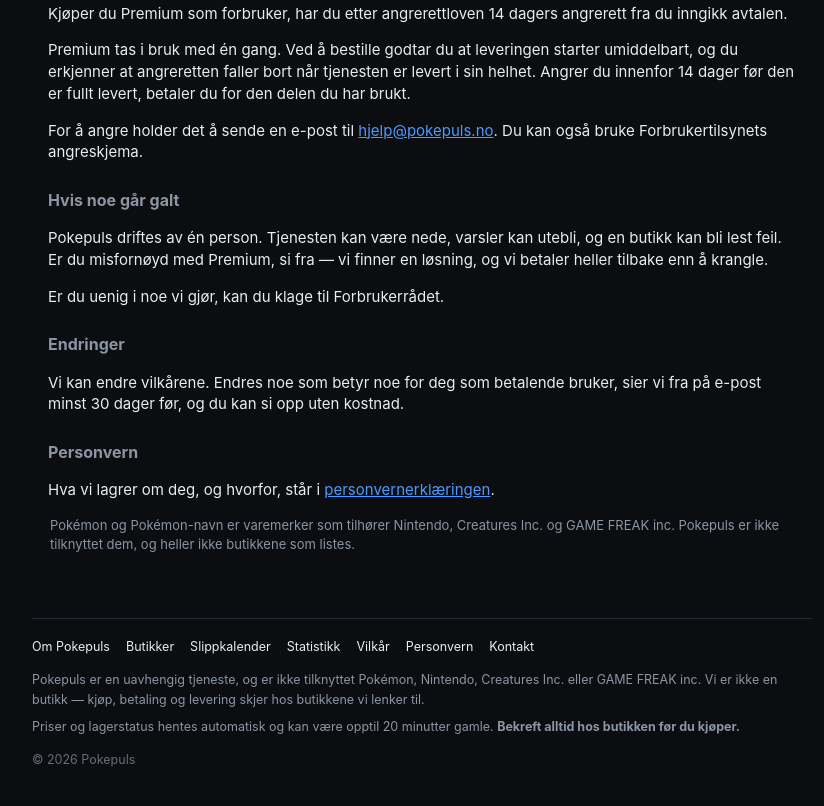
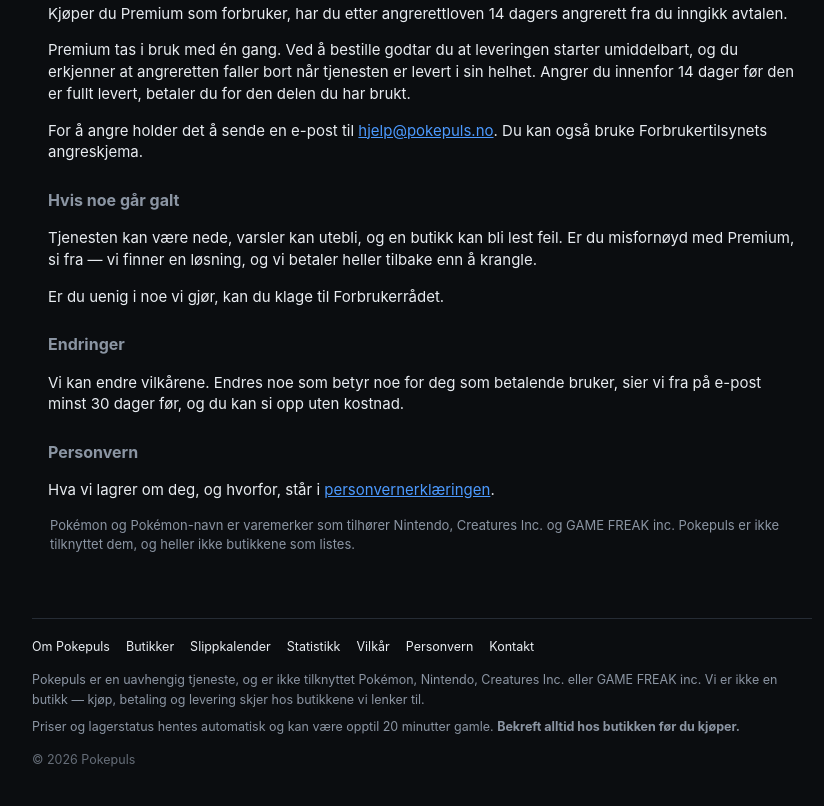
Before and after one commit to kriss-code59/pokemon-lager, a website: page web/vilkar.html in a window 1280 px wide. Shown: the part 1175-1981 px from the top of the page, without its empty margins (218-1042 px from the left). Drawn offline with Linux system fonts and the light colour scheme.

Commit message:
vilkaarene sier ikke lenger hvor mange som staar bak
«Pokepuls driftes av én person» ble staaende etter at navnet ble fjernet,
og sa fortsatt at dette er en enmannsjobb -- rett over avsnittet der folk
skal bestemme seg for aa betale.

Forbeholdet setningen baerer er det viktige, og det staar uroert: tjenesten
kan vaere nede, varsler kan utebli, en butikk kan bli lest feil. Hvor mange
som driver den, trenger ingen aa vite for aa forstaa det.

Ny test passer paa begge deler samtidig -- at bemanningen er borte, og at
forbeholdet ikke forsvant med den. Det er den enkleste maaten aa fjerne en
setning paa: ta med garantien den ga.

401 python-tester, 69 frontend-tester (1 ny).

```diff
--- a/web/vilkar.html
+++ b/web/vilkar.html
@@ -80,9 +80,9 @@
   også bruke Forbrukertilsynets angreskjema.</p>
 
   <h2>Hvis noe går galt</h2>
-  <p>Pokepuls driftes av én person. Tjenesten kan være nede, varsler kan
-  utebli, og en butikk kan bli lest feil. Er du misfornøyd med Premium, si
-  fra — vi finner en løsning, og vi betaler heller tilbake enn å krangle.</p>
+  <p>Tjenesten kan være nede, varsler kan utebli, og en butikk kan bli lest
+  feil. Er du misfornøyd med Premium, si fra — vi finner en løsning, og vi
+  betaler heller tilbake enn å krangle.</p>
   <p>Er du uenig i noe vi gjør, kan du klage til Forbrukerrådet.</p>
 
   <h2>Endringer</h2>
```
Also changed, not shown: tests/test_frontend.mjs (+16 -0 lines).
